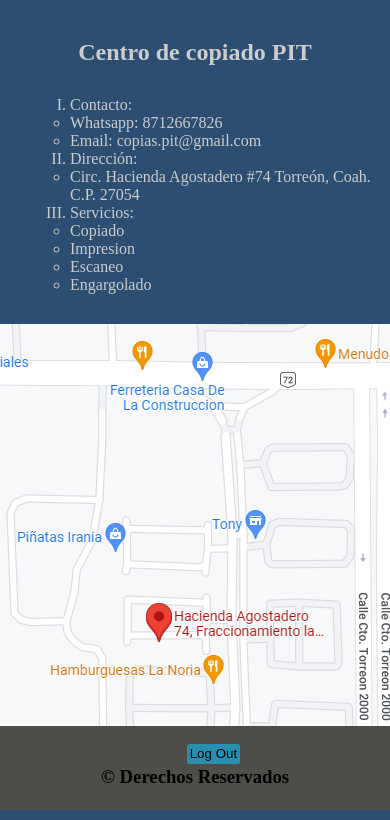
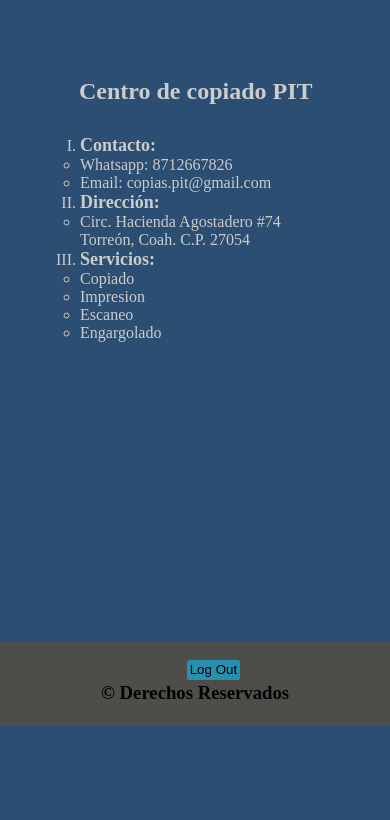
Before and after one commit to pa104305/hogar, a Flask app: page /principal in a window 390 px wide; the page is wider, and only the part inside the window is pictured. Shown: the part 118-938 px from the top of that part. After the commit the page ends 844 px from the top of that part, so only its background shows below. Run offline with Flask 2, Linux system fonts and the light colour scheme.

Commit message:
little changes in the design

```diff
--- a/web/static/css/home.css
+++ b/web/static/css/home.css
@@ -32,6 +32,10 @@
     background: var(--color5);
     outline: none;
 }
+b{
+    font-weight: bold;
+    font-size: 18px;
+}
 @media screen and (max-width: 850px){
     #big{
         display: none;
@@ -58,19 +62,22 @@
         color: white;
     }
     .info{
+        width: 85vw;
         display: flex;
         flex-direction: column;
         align-items: center;
-        margin-top: 10%;
+        margin-top: 20%;
         color: #ccc;
     }
     .info > h1{
         margin-bottom: 30px;
+        margin-left: 60px;
+        text-align: center;
     }
     .info > ol{
         /*margin: 40px 70px;*/
         margin-bottom: 30px;
-        margin-left: 70px;
+        margin-left: 80px;
         display: flex;
         flex-direction: column;
     }
@@ -80,12 +87,15 @@
         align-items: center;
         margin-bottom: 22px;
     }
+    section > .image-container > img{
+        display: none;
+    }
     .container{
         width: 100%;
         height: 10vh;
         background: var(--color1);
         position: absolute;
-        bottom: -10%;
+        bottom: 0%;
     }
     .container > h3{
         text-align: center;
--- a/web/templates/html/home.html
+++ b/web/templates/html/home.html
@@ -24,18 +24,18 @@
         <div class="info">
             <h1>Centro de copiado PIT</h1>
             <ol type="I">
-                <li>Contacto:
+                <li><b>Contacto:</b>
                     <ul>
                         <li>Whatsapp: 8712667826</li>
                         <li>Email: copias.pit@gmail.com</li>
                     </ul>
                 </li>
-                <li>Dirección:
+                <li><b>Dirección:</b>
                     <ul>
                         <li>Circ. Hacienda Agostadero #74 Torreón, Coah. C.P. 27054</li>
                     </ul>
                 </li>
-                <li>Servicios:
+                <li><b>Servicios:</b>
                     <ul>
                         <li>Copiado</li>
                         <li>Impresion</li>
```
